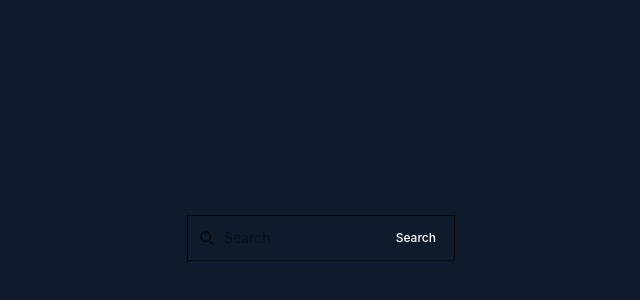
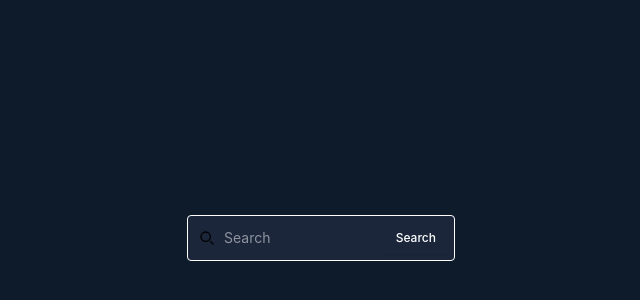
Before and after one commit to zunaiddev/fortexa-frontend, a React (Vite) app: page /test in a window 1280 px wide. Shown: the part 162-462 px from the top of the page, without its empty margins (319-959 px from the left). Built offline with nearby package versions, Linux system fonts and the light colour scheme.

Commit message:
changes styles of input

```diff
--- a/src/components/SearchInput.tsx
+++ b/src/components/SearchInput.tsx
@@ -13,7 +13,7 @@ function SearchInput({...props}: Props) {
                     <SearchIcon/>
                 </div>
                 <input type="search" id="search"
-                       className="block w-full p-3 ps-9 bg-neutral-secondary-medium border border-default-medium text-heading text-sm rounded-base focus:ring-brand focus:border-brand shadow-xs placeholder:text-body"
+                       className="block w-full p-3 ps-9 bg-prussianblue border text-white text-sm rounded"
                        placeholder="Search" required/>
                 <button type="button"
                         className="absolute inset-e-1.5 bottom-1.5 text-white bg-brand hover:bg-brand-strong box-border border border-transparent focus:ring-4 focus:ring-brand-medium shadow-xs font-medium leading-5 rounded text-xs px-3 py-1.5 focus:outline-none">Search
```
